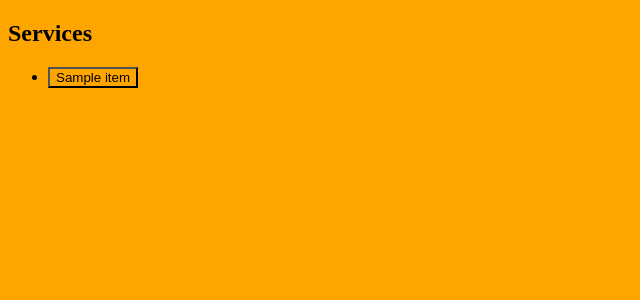
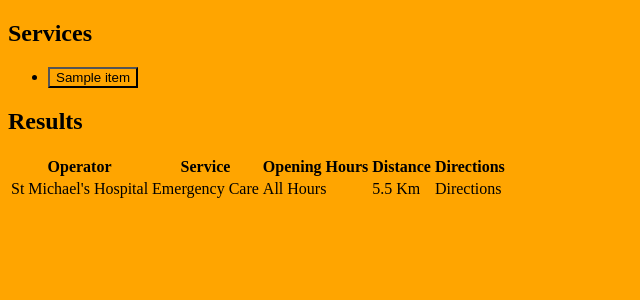
Before and after one commit to lukepetrolekas/hsf, a Python web app: template templates/home.html in a window 1280 px wide. Shown: the top 300 px of the page, without its empty margins (0-640 px from the left). Run offline with Jinja, Linux system fonts and the light colour scheme; the template is opened without the code that fills it: most values are stand-ins (such as "Sample title", 1, 10 or a date in 2020).

Commit message:
Scaffolded result table

```diff
--- a/templates/home.html
+++ b/templates/home.html
@@ -12,4 +12,45 @@ Homeless Services Finder - Toronto
     <li><button>{{ item }}</button></li>
     {% endfor %}
 </ul>
+
+<h2>Results</h2>
+<table>
+    <thead>
+        <th>
+            Operator
+        </th>
+        <th>
+            Service
+        </th>
+        <th>
+            Opening Hours
+        </th>
+        <th>
+            Distance
+        </th>
+        <th>
+            Directions
+        </th>
+    </thead>
+    <tbody>
+    <tr>
+        <td>
+            St Michael's Hospital
+        </td>
+        <td>
+            Emergency Care
+        </td>
+        <td>
+            All Hours
+        </td>
+        <td>
+            5.5 Km
+        </td>
+        <td>
+            <a>Directions</a>
+        </td>
+    </tr>
+    </tbody>
+</table>
+
 {% endblock %}
```
